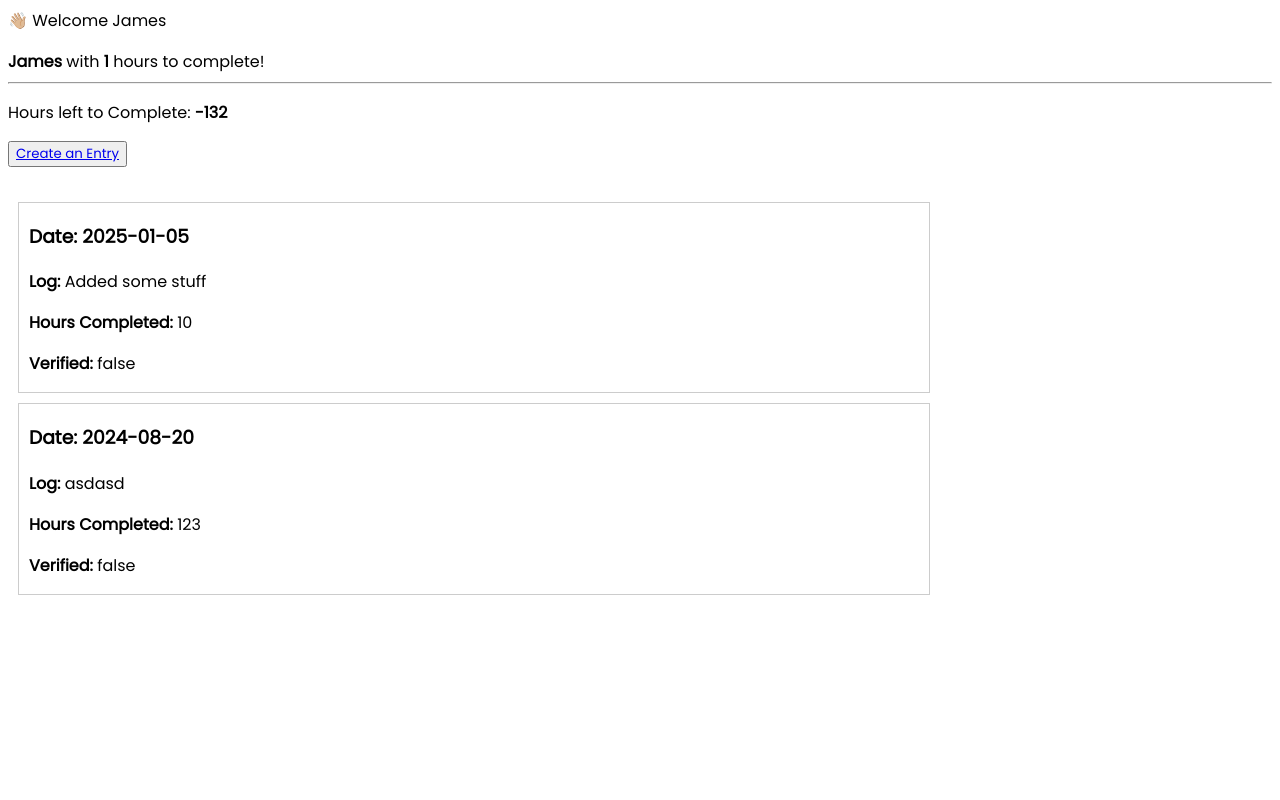
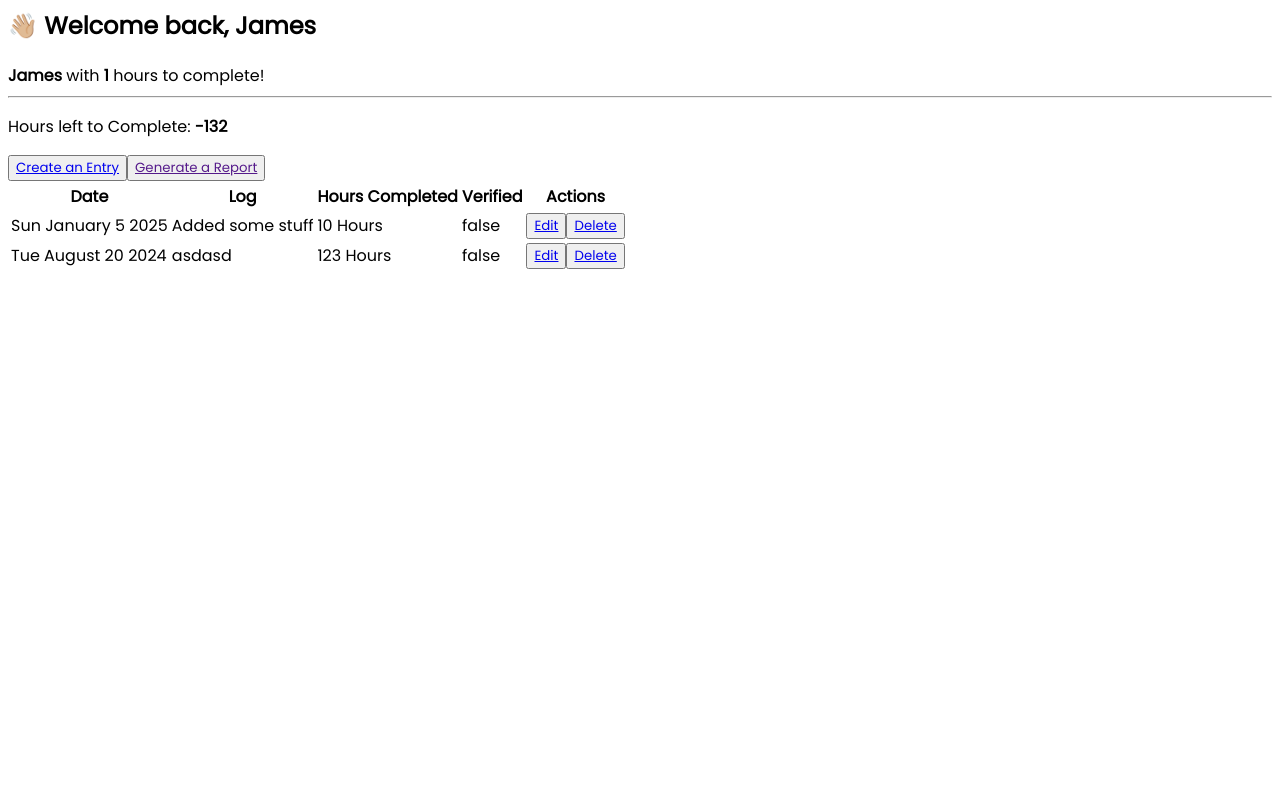
Before and after one commit to SilentSmeary/hours-tracking, a PHP site: page /student/student_home.php in a window 1280 px wide. Run offline with PHP 8.4, Linux system fonts and the light colour scheme; a user stored in the database is signed in; data comes from the database, SQL or seed files in the repository.

Commit message:
added: edit and delete

```diff
--- a/student/student_home.php
+++ b/student/student_home.php
@@ -3,9 +3,16 @@ session_start();
 include "../server/db_connect.php";
 
 echo "<link rel='stylesheet' type='text/css' href='../assets/style/style.css'>";
+echo "<body class='student_home_body'>";
+
+// Check if session data exists
+if (!isset($_SESSION["s_first_name"], $_SESSION["course_name"], $_SESSION["course_hours"], $_SESSION["s_student_id"])) {
+    echo "<p>Session data is incomplete. Please log in again.</p>";
+    exit;
+}
 
 // Display welcome message and course details
-echo "<p>👋🏼 Welcome " . htmlspecialchars($_SESSION["s_first_name"]) . "</p>";
+echo "<h2>👋🏼 Welcome back, " . htmlspecialchars($_SESSION["s_first_name"]) . "</h2>";
 echo "<b>" . htmlspecialchars($_SESSION["course_name"]) . "</b> with <b>" . htmlspecialchars($_SESSION["course_hours"]) . " </b> hours to complete!";
 echo "<hr>";
 
@@ -35,20 +42,51 @@ $remainingHours = $_SESSION["course_hours"] - $totalHoursWorked;
 echo "<p>Hours left to Complete: <b>" . htmlspecialchars($remainingHours) . "</b></p>";
 
 // Button for creating a new log entry
-echo "<button><a href='create_log.php'>Create an Entry</a></button>";
-echo "<br><br>";
+echo "<button class='create_log'><a class='create_log_a' href='create_log.php'>Create an Entry</a></button>";
+echo "<button class='create_log'><a class='create_log_a' href=''>Generate a Report</a></button>";
+echo "<br>";
 
-// Display each log in a card
+// Display logs as a table
 if ($result && is_array($result)) {
+    echo "<table class='logs-table'>";
+    echo "<thead>";
+    echo "<tr>";
+    echo "<th>Date</th>";
+    echo "<th>Log</th>";
+    echo "<th>Hours Completed</th>";
+    echo "<th>Verified</th>";
+    echo "<th>Actions</th>";  // Added a column for actions
+    echo "</tr>";
+    echo "</thead>";
+    echo "<tbody>";
+
     foreach ($result as $row) {
-        echo "<div class='card' style='border: 1px solid #ccc; padding-left: 10px; margin: 10px; width: 900px;'>";
-            echo "<h3>Date: " . htmlspecialchars($row['date']) . "</h3>";
-            echo "<p><strong>Log:</strong> " . htmlspecialchars($row['log']) . "</p>";
-            echo "<p><strong>Hours Completed:</strong> " . htmlspecialchars($row['hours_completed']) . "</p>";
-            echo "<p><strong>Verified:</strong> " . htmlspecialchars($row['verified']) . "</p>";
-        echo "</div>";
+        // Format the date to include the day abbreviation and full date
+        $formattedDate = (new DateTime($row['date']))->format('D F j Y'); // Output: Mon, January 5, 2025
+        echo "<tr>";
+        echo "<td class='date-column'>" . htmlspecialchars($formattedDate) . "</td>";
+        echo "<td>" . htmlspecialchars($row['log']) . "</td>";
+        echo "<td>" . htmlspecialchars($row['hours_completed']) . " Hours</td>";
+        echo "<td>" . htmlspecialchars($row['verified']) . "</td>";
+
+        // Edit and Delete links with hours_id
+        echo "<td class='hours-column'>";
+
+        // Edit link - Redirects to an edit page with hours_id
+        echo "<button class='create_log'><a class='create_log_a' href='edit_log.php?hours_id=" . htmlspecialchars($row['hours_id']) . "' class='edit-btn'>Edit</a></button>";
+
+        // Delete link - Redirects to a delete page with hours_id
+        echo "<button class='create_log'><a class='create_log_a' href='delete_log.php?hours_id=" . htmlspecialchars($row['hours_id']) . "' class='delete-btn' onclick='return confirm(\"Are you sure you want to delete this log entry?\");'>Delete</a></button>";
+
+        echo "</td>";
+        echo "</tr>";
     }
+
+    echo "</tbody>";
+    echo "</table>";
 } else {
     echo "<p>No results found.</p>";
 }
+
+echo "</body>";
 ?>
```
Also changed, not shown: student/delete_log.php (added, +19 -0 lines), student/edit_log.php (added, +27 -0 lines), student/update_log.php (added, +36 -0 lines).
